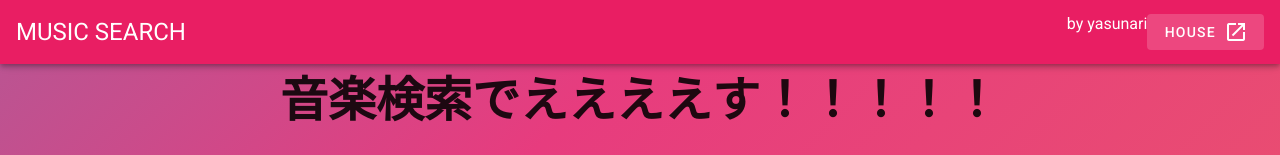
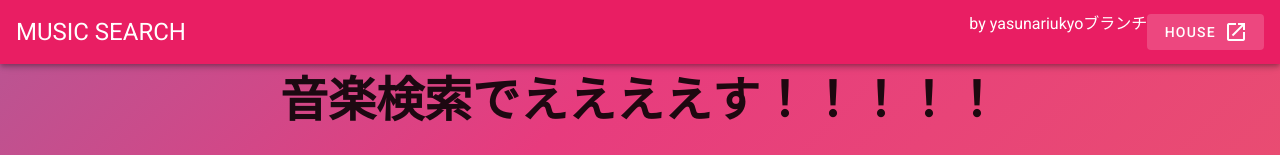
Before and after one commit to aokato/music-search, a Vue app: page / in a window 1280 px wide. Shown: the top 155 px of the page. Built offline with nearby package versions, Linux system fonts and the light colour scheme.

Commit message:
ukyoブランチ

```diff
--- a/src/App.vue
+++ b/src/App.vue
@@ -8,6 +8,7 @@
       </v-toolbar-title>
       <v-spacer></v-spacer>
       <p>by yasunari</p>
+      <p>ukyoブランチ</p>
       <v-btn to="/" text>
         <span class="mr-2">HOUSE</span>
         <v-icon>mdi-open-in-new</v-icon>
```
